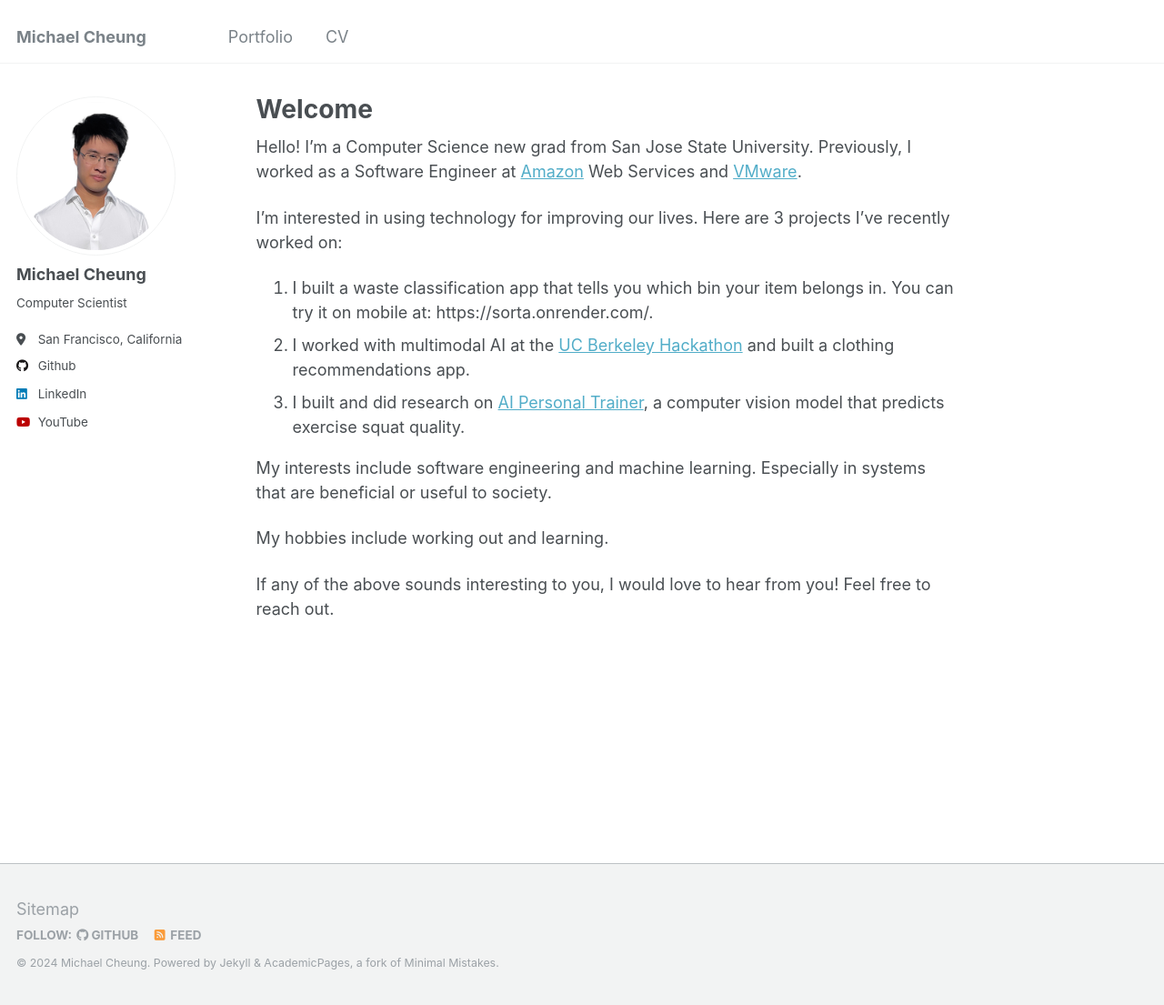
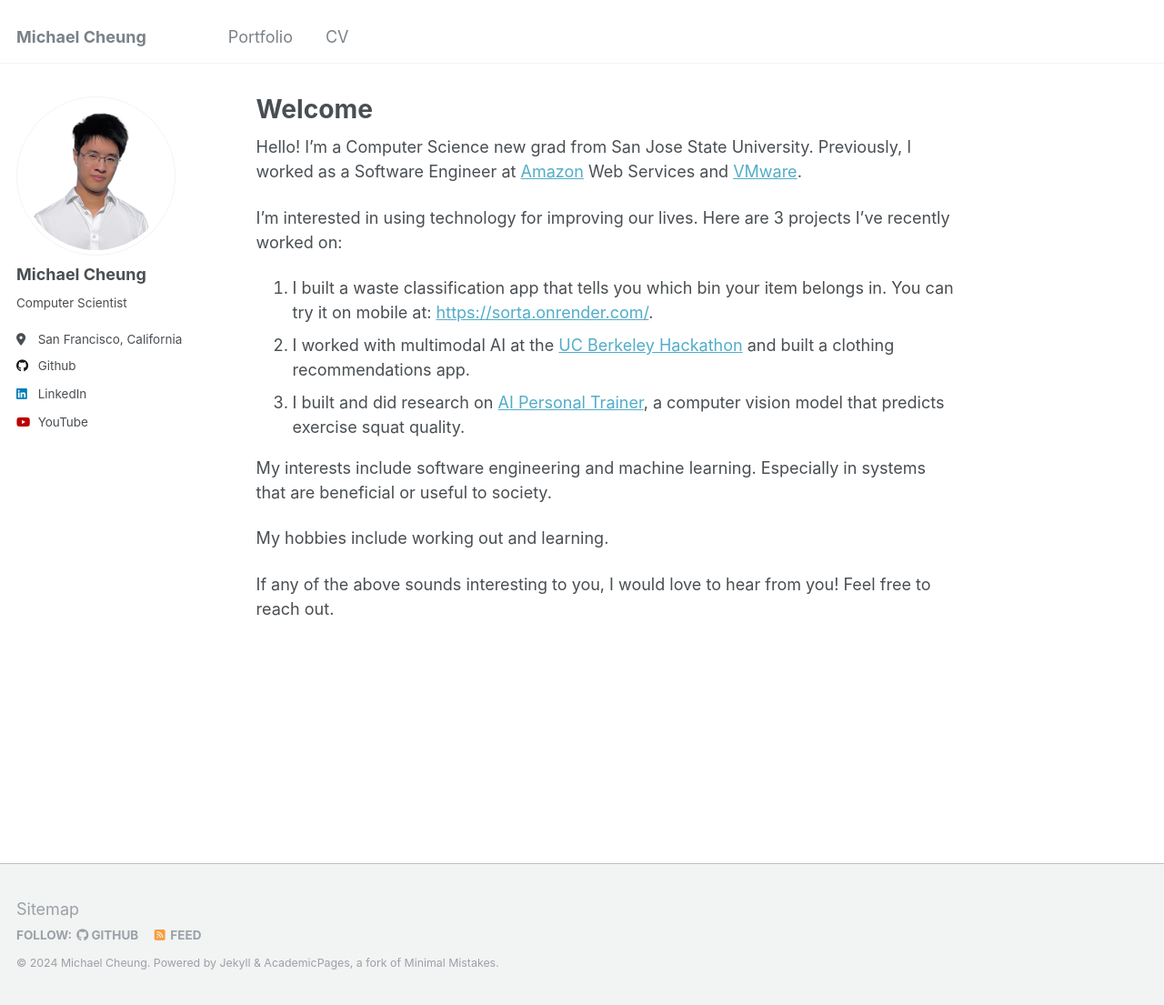
Before and after one commit to cheung0/cheung0.github.io, a Jekyll site: the page built from _pages/about.md, in a window 1280 px wide and 1105 px high. Shown: the whole window at 91% size. Built offline with Jekyll 4.4.1, drawn with Linux system fonts in a browser that asks for light colours; part of the change alters nothing that is shown.

```diff
--- a/_pages/about.md
+++ b/_pages/about.md
@@ -10,7 +10,7 @@ redirect_from:
 Hello! I’m a Computer Science new grad from San Jose State University. Previously, I worked as a Software Engineer at [Amazon](https://www.amazon.com/) Web Services and [VMware](https://www.vmware.com/).
 
 I’m interested in using technology for improving our lives. Here are 3 projects I’ve recently worked on:
-1. I built a waste classification app that tells you which bin your item belongs in. You can try it on mobile at: https://sorta.onrender.com/.
+1. I built a waste classification app that tells you which bin your item belongs in. You can try it on mobile at: [https://sorta.onrender.com/](https://sorta.onrender.com/).
 2. I worked with multimodal AI at the [UC Berkeley Hackathon](https://devpost.com/software/style-sync?ref_content=user-portfolio&ref_feature=in_progress) and built a clothing recommendations app.
 3. I built and did research on [AI Personal Trainer](https://cheung0.github.io/files/AI Personal Trainer Research.pdf), a computer vision model that predicts exercise squat quality.
 
```
